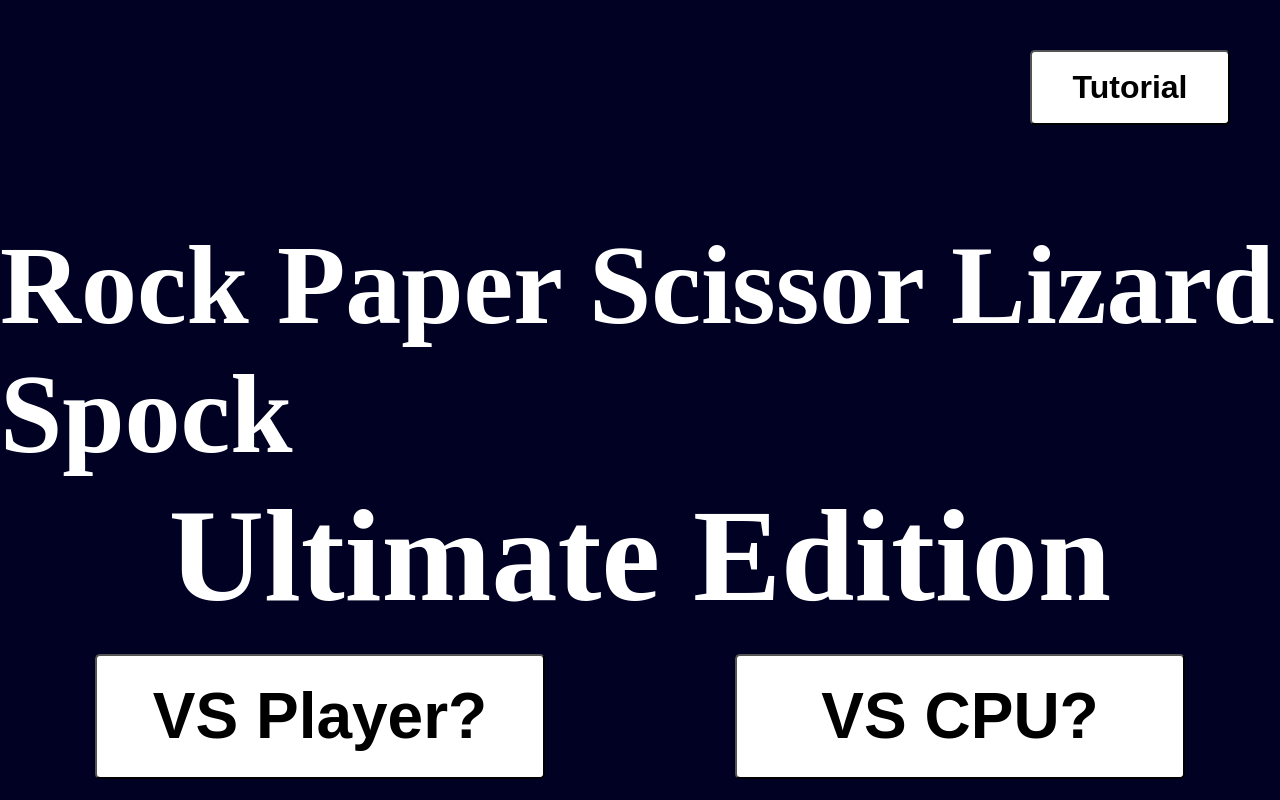
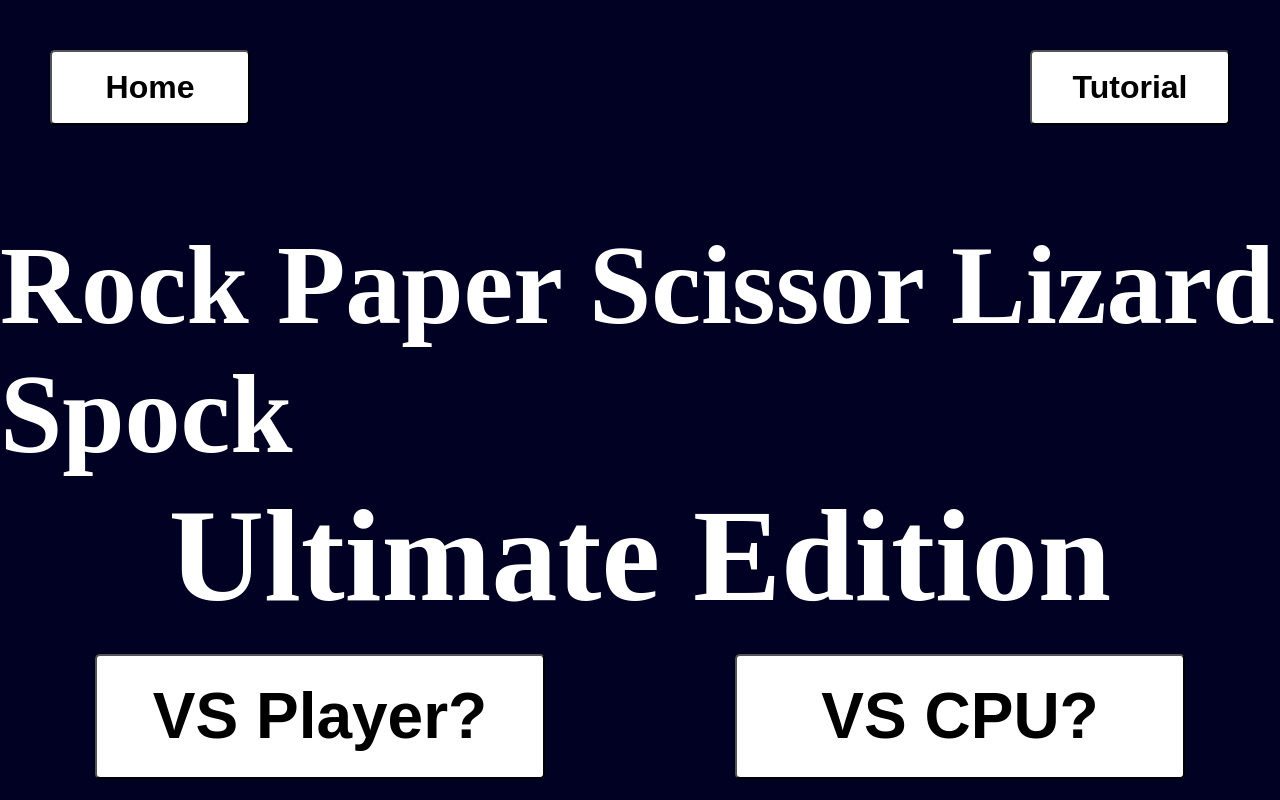
Before and after one commit to HalfwitGoldfish/RockPaperScissorLizardSpock, a plain HTML site: page pages/vsselect.html in a window 1280 px wide. Drawn offline with Linux system fonts and the light colour scheme.

Commit message:
fixed missing home button for vs select

```diff
--- a/pages/vsselect.html
+++ b/pages/vsselect.html
@@ -8,8 +8,13 @@
 </head>
 <body>
     <div id="container">
-            <div id="tutorialBtn" class="row1">
-                <button>Tutorial</button>
+            <div id="hometutorialRow" class="row1">
+                <a href="/index.html" id="tutorialBtn">
+                    <button>Home</button>
+                </a>
+                <div id="tutorialBtn">
+                    <button>Tutorial</button>
+                </div>
             </div>
             <div class="row2">
                 <div id="rpsls">
--- a/styles/styles.css
+++ b/styles/styles.css
@@ -34,6 +34,7 @@ button:hover
     justify-content: end;
     height: 75px;
     margin-right: 50px;
+    margin-left: 50px;
     margin-top: 50px;
 }
 
--- a/styles/vsselect.css
+++ b/styles/vsselect.css
@@ -33,3 +33,9 @@
     display: flex;
     justify-content: space-around;
 }
+
+#hometutorialRow
+{
+    display: flex;
+    justify-content: space-between;
+}
```
